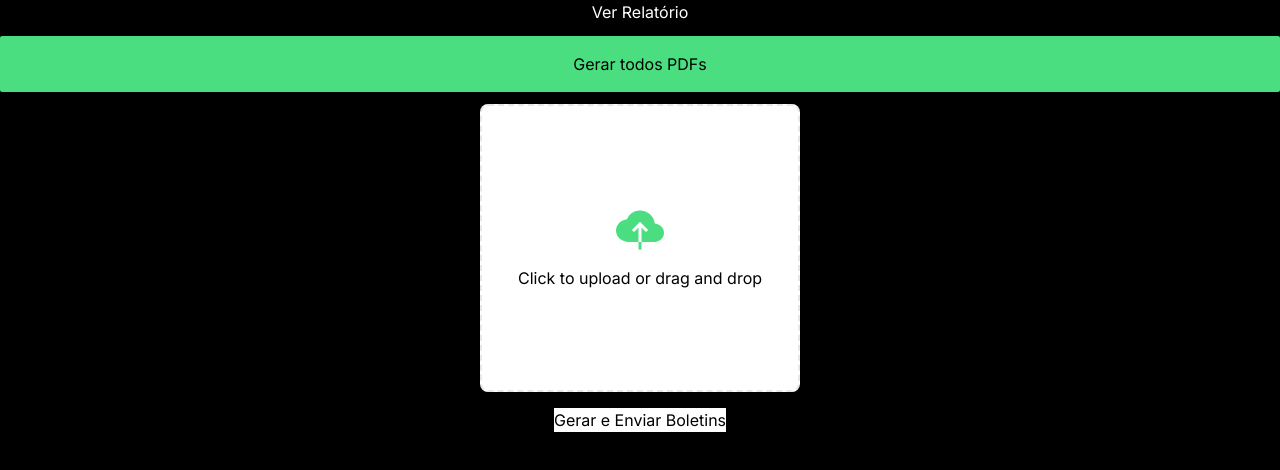
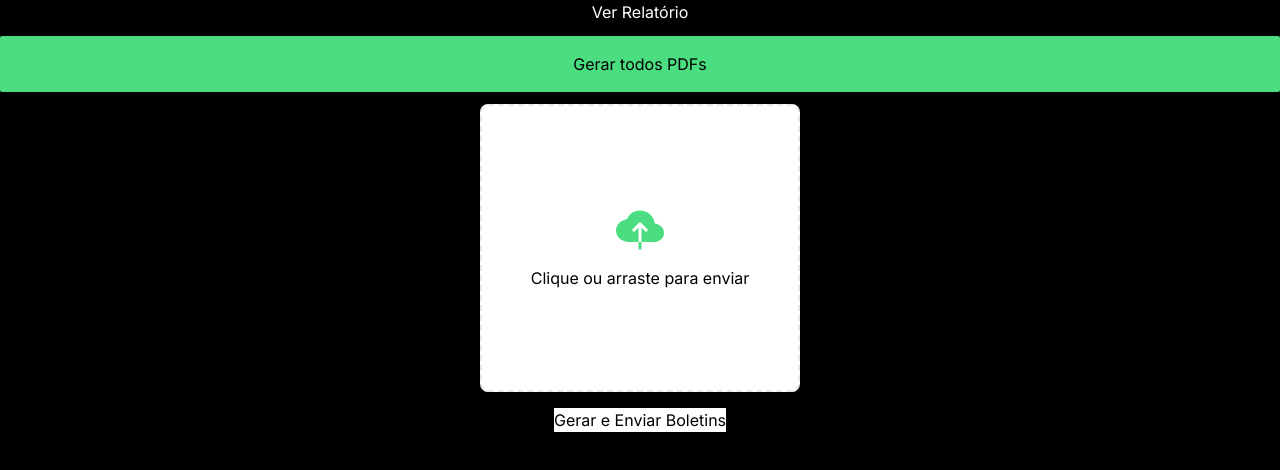
Before and after one commit to tailanpatrick/boletim-por-email-incluir, a Next.js app: page /pdf in a window 1280 px wide. Shown: the top 470 px of the page. Built offline with nearby package versions, Linux system fonts and the light colour scheme.

Commit message:
personalizada msg do input file

```diff
--- a/components/ui/FileUpload.tsx
+++ b/components/ui/FileUpload.tsx
@@ -13,7 +13,7 @@ export const FileUpload = ({
   onFileUpload,
   acceptedTypes = "application/vnd.openxmlformats-officedocument.spreadsheetml.sheet",
   buttonLabel = "Reset",
-  dropzoneText = "Click to upload or drag and drop",
+  dropzoneText = "Clique ou arraste para enviar",
 }: FileUploadProps) => {
   const [fileName, setFileName] = useState<string | null>(null);
   const [fileEnter, setFileEnter] = useState(false);
```
